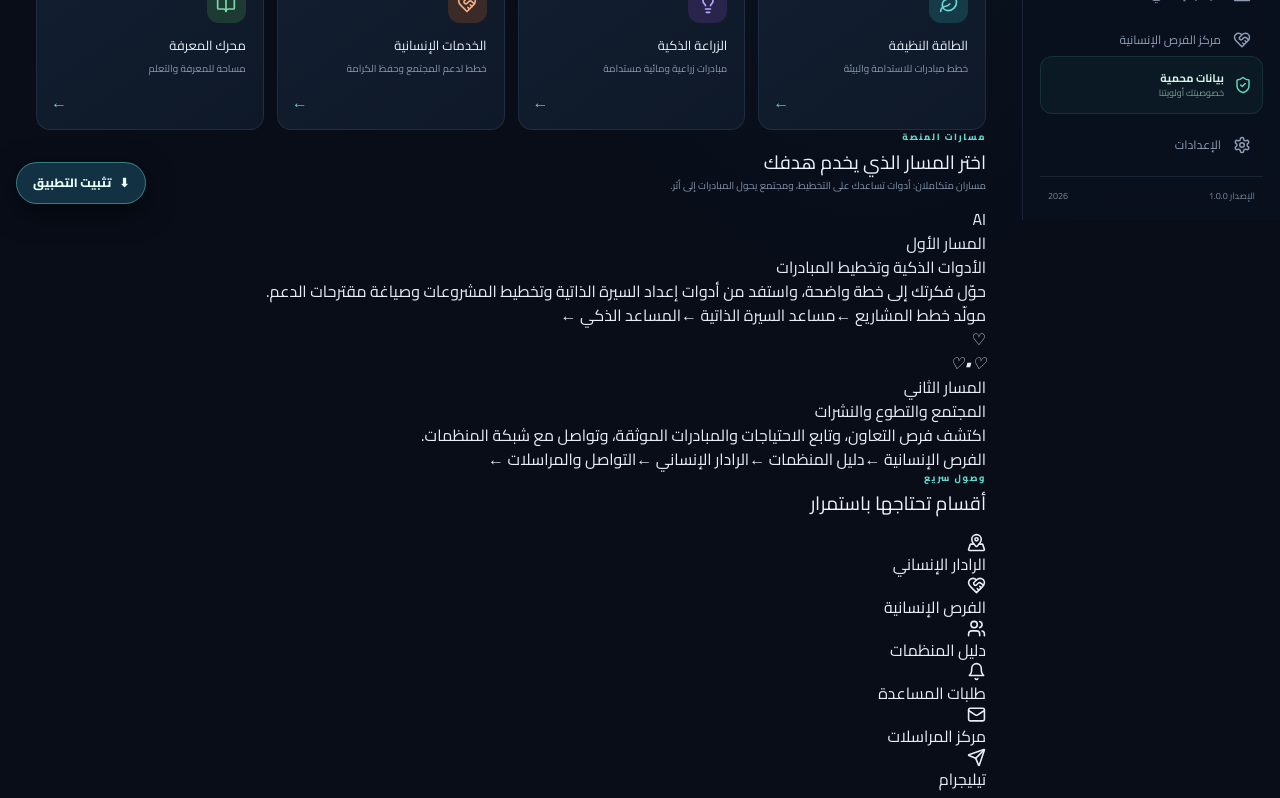
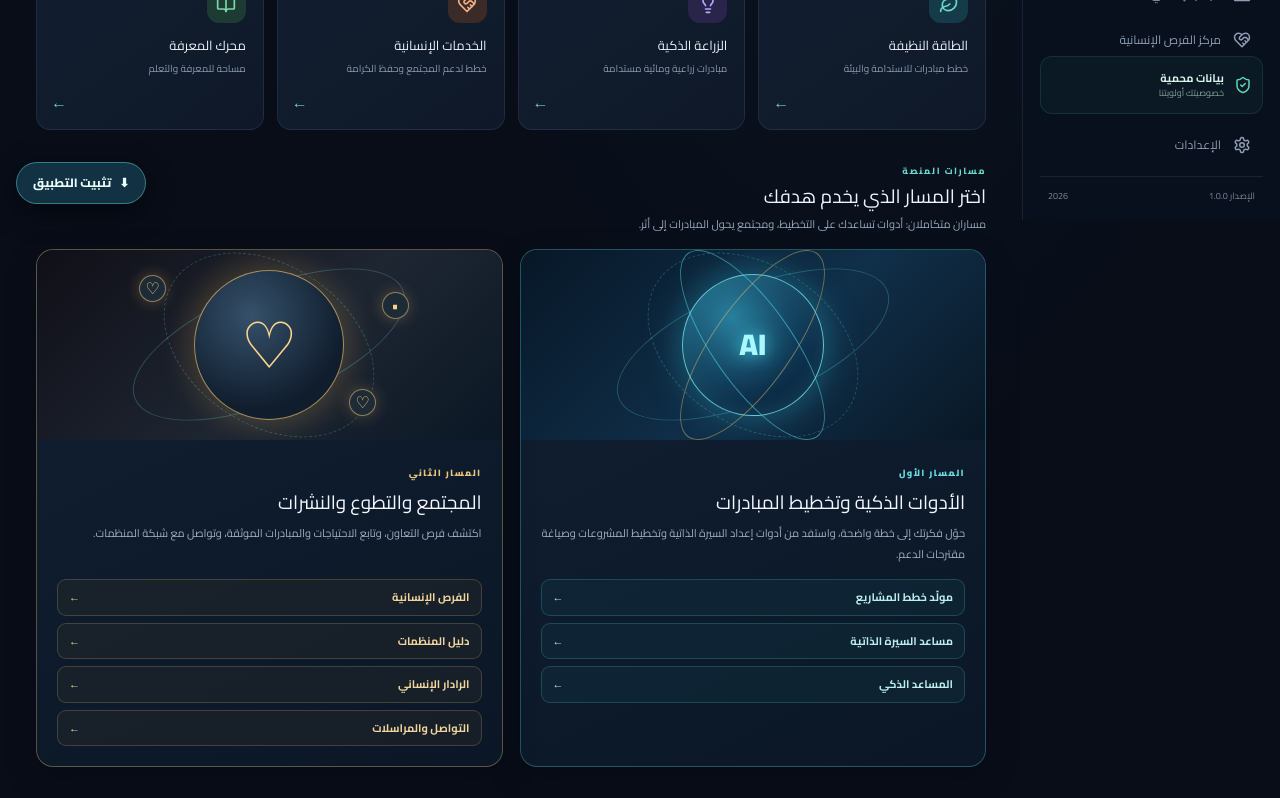
Before and after one commit to o6384051-cpu/humanity-one, a Next.js app: page / in a window 1280 px wide. Shown: the part 580-1378 px from the top of the page. Built offline with nearby package versions, Linux system fonts and the light colour scheme.

Commit message:
Style humanitarian pathways and quick access dashboard

```diff
--- a/src/app/globals.css
+++ b/src/app/globals.css
@@ -222,3 +222,37 @@ img, video, canvas, iframe {
   }
   .ho-sidebar-bottom { flex: 0 0 auto; }
 }
+
+
+/* HUMANITY ONE pathway dashboard */
+.ho-pathways{margin:34px 0 28px}
+.ho-pathways .ho-section-head p{font-size:11px;color:#94a8bf;margin:5px 0 0;line-height:1.8}
+.ho-path-grid{display:grid;grid-template-columns:repeat(2,minmax(0,1fr));gap:17px}
+.ho-path-card{overflow:hidden;border:1px solid rgba(89,207,213,.32);border-radius:17px;background:linear-gradient(155deg,#101f32,#0b1726);box-shadow:0 12px 35px rgba(0,0,0,.18)}
+.ho-path-community{border-color:rgba(225,190,112,.36)}
+.ho-path-art{height:190px;position:relative;overflow:hidden;display:grid;place-items:center;background:radial-gradient(circle at 50% 48%,rgba(42,181,218,.28),transparent 36%),linear-gradient(135deg,#071727,#102f49 55%,#091725)}
+.ho-path-art:before,.ho-path-art:after{content:"";position:absolute;border:1px solid rgba(105,221,229,.25);border-radius:50%;width:290px;height:115px;transform:rotate(-22deg)}
+.ho-path-art:after{width:230px;height:160px;transform:rotate(34deg);border-style:dashed}
+.ho-path-globe{width:142px;height:142px;border-radius:50%;display:grid;place-items:center;border:1px solid rgba(119,232,245,.8);background:radial-gradient(circle at 35% 30%,#287f9d,#0b2945 65%,#071a2c);box-shadow:0 0 42px rgba(52,207,232,.28),inset 0 0 28px rgba(78,218,232,.2);z-index:1}
+.ho-path-globe span{font-size:30px;font-weight:900;color:#a9f8ff;text-shadow:0 0 18px #48d8ed}
+.ho-path-orbit{position:absolute;width:225px;height:80px;border:1px solid rgba(93,229,240,.48);border-radius:50%;z-index:2}
+.orbit-a{transform:rotate(55deg)}.orbit-b{transform:rotate(-55deg);border-color:rgba(228,193,111,.45)}
+.ho-path-community .ho-path-art{background:radial-gradient(circle at 50% 50%,rgba(222,164,75,.2),transparent 40%),linear-gradient(135deg,#100f17,#1e2632 55%,#0b1725)}
+.ho-community-globe{width:150px;height:150px;border-radius:50%;display:grid;place-items:center;color:#ffd48a;font-size:64px;background:radial-gradient(circle at 38% 30%,#35516a,#101d2d 68%);border:1px solid rgba(240,196,112,.65);box-shadow:0 0 38px rgba(231,177,88,.22);z-index:1}
+.ho-community-node{position:absolute;z-index:3;width:27px;height:27px;border-radius:50%;display:grid;place-items:center;color:#ffcf80;border:1px solid rgba(255,210,135,.5);background:#1c2b36;box-shadow:0 0 15px rgba(255,195,104,.28);font-style:normal}
+.node-a{top:25px;left:22%}.node-b{right:20%;top:42px}.node-c{bottom:24px;right:27%}
+.ho-path-body{padding:18px 20px 20px}
+.ho-path-kicker{font-size:9px;font-weight:900;letter-spacing:1.3px;color:#66dce0}
+.ho-path-community .ho-path-kicker{color:#e8c47f}
+.ho-path-body h3{font-size:19px;margin:6px 0 7px;color:#f2f6ff}
+.ho-path-body p{font-size:11px;line-height:1.9;color:#9eafc4;min-height:43px;margin:0 0 13px}
+.ho-path-actions{display:grid;gap:7px}
+.ho-path-action{display:flex;justify-content:space-between;align-items:center;text-decoration:none;color:#bceef0;border:1px solid rgba(86,209,215,.22);background:rgba(38,147,164,.08);border-radius:9px;padding:9px 11px;font-size:11px;font-weight:700;transition:.2s}
+.ho-path-action:hover{border-color:#5bd7d8;background:rgba(38,147,164,.17);transform:translateX(-2px)}
+.ho-path-community .ho-path-action{color:#f0d59e;border-color:rgba(229,190,117,.22);background:rgba(174,125,50,.07)}
+.ho-path-community .ho-path-action:hover{border-color:#dfbd78;background:rgba(174,125,50,.15)}
+.ho-quick-access{margin:30px 0 34px}
+.ho-quick-grid{display:grid;grid-template-columns:repeat(3,minmax(0,1fr));gap:10px}
+.ho-quick-grid a{display:flex;align-items:center;gap:10px;min-height:58px;padding:12px;border:1px solid rgba(132,167,197,.18);border-radius:12px;background:linear-gradient(130deg,#122338,#0d1929);color:#dce9f6;text-decoration:none;font-size:11px;font-weight:700;transition:.2s}
+.ho-quick-grid a svg{color:#70d9d6;flex-shrink:0}.ho-quick-grid a:hover{border-color:rgba(94,218,215,.55);transform:translateY(-2px)}
+@media(max-width:760px){.ho-path-grid{grid-template-columns:1fr}.ho-path-art{height:165px}.ho-path-body h3{font-size:17px}.ho-quick-grid{grid-template-columns:repeat(2,minmax(0,1fr))}}
```
